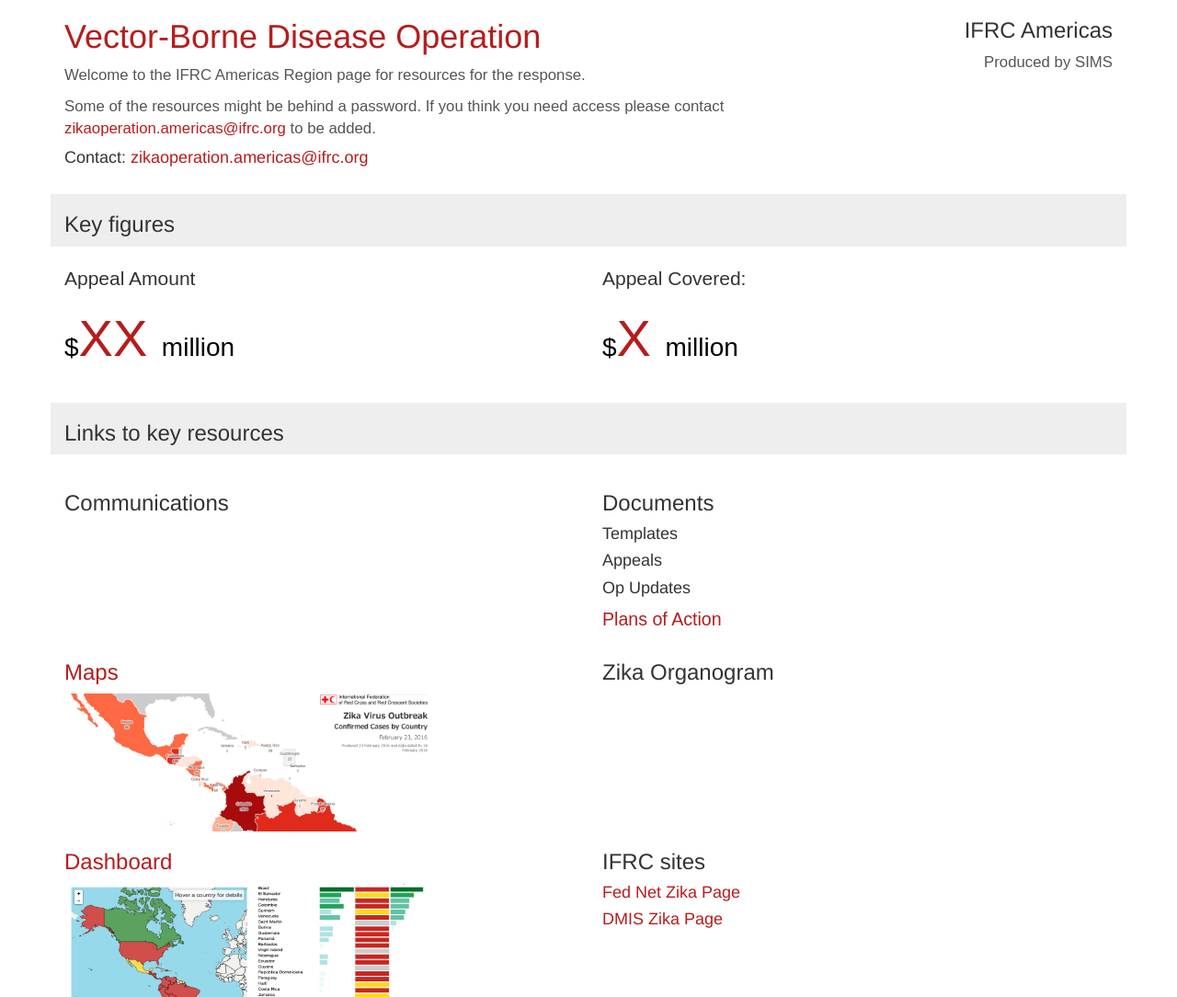
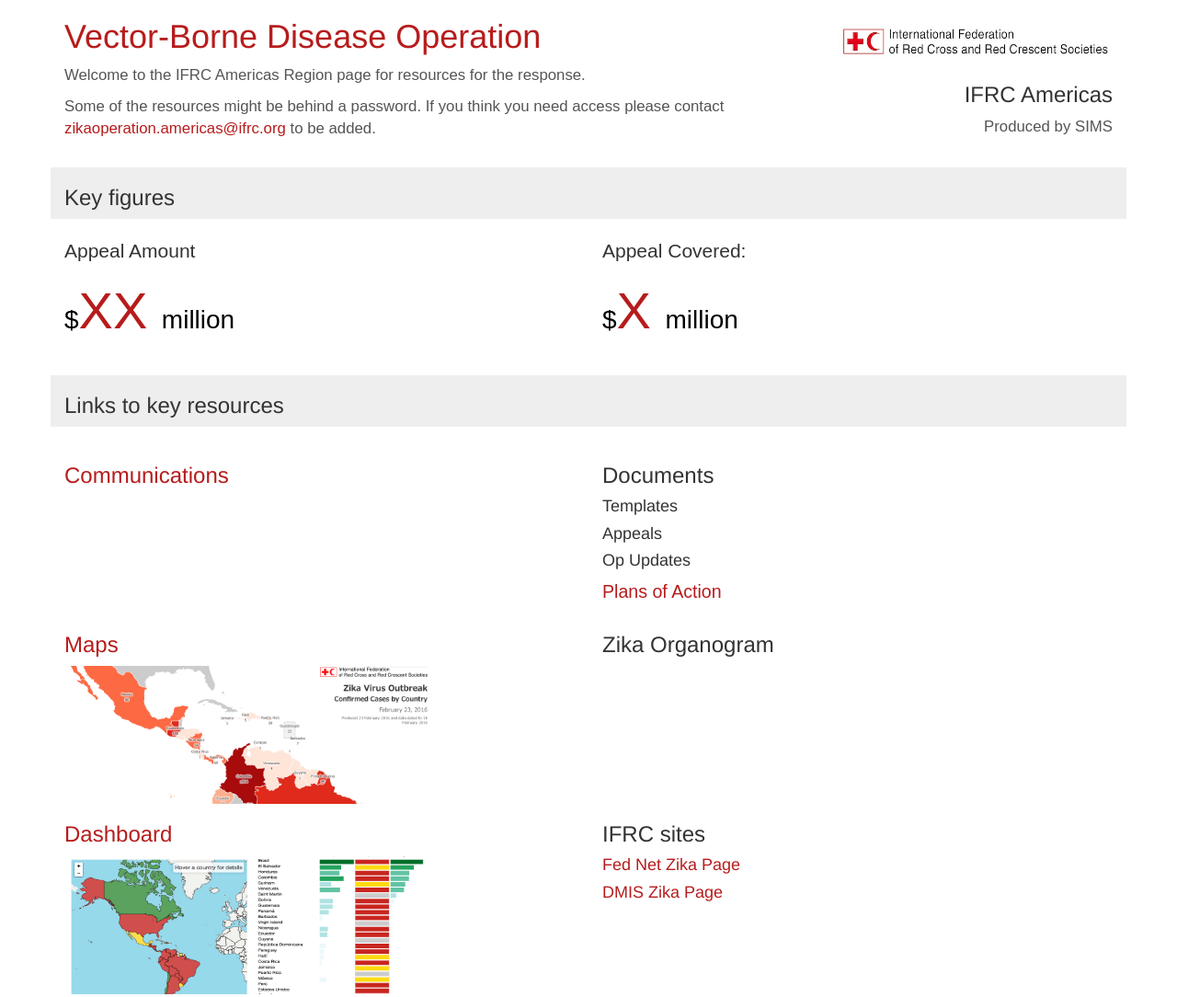
Before and after one commit to BrcMapsTeam/zika, a plain HTML site: page index.html in a window 1280 px wide. Shown: the top 1084 px of the page at 92% size. Drawn offline with Linux system fonts and the light colour scheme.

Commit message:
Add logo + updated links

```diff
--- a/css/site.css
+++ b/css/site.css
@@ -48,3 +48,7 @@ a:hover {
 h1 {
     color:#B71C1C;
 }
+
+#image {
+    margin-top:20px;
+}
--- a/index.html
+++ b/index.html
@@ -25,9 +25,9 @@
                     <h1>Vector-Borne Disease Operation</h1>
                     <p class="titledesc">Welcome to the IFRC Americas Region page for resources for the response.</p>
                     <p class="titledesc">Some of the resources might be behind a password.  If you think you need access please contact <a href="mailto:zikaoperation.americas@ifrc.org" target="_blank">zikaoperation.americas@ifrc.org</a> to be added.</p>
-                    <h4>Contact: <a href="mailto:zikaoperation.americas@ifrc.org" target="_blank">zikaoperation.americas@ifrc.org</a></h4>
                 </div>
                 <div class="col-md-4">
+                    <p id="image"class="rightalign"><img src="thumbs/ifrc.png" height="50" width="300"/></p>
                     <h3 class="rightalign">IFRC Americas</h3>
                     <p class="titledesc rightalign">Produced by SIMS</p>
                 </div>
@@ -52,7 +52,7 @@
             </div>
             <div class="row">
                 <div class="col-md-6 item">
-                    <h3>Communications
+                    <h3><a href="https://ifrcorg-my.sharepoint.com/personal/zikaoperation_americas_ifrc_org/Documents/IFRC_Zika_Operations_Shared_Folder/02_Communications" target="_blank">Communications</a></h3>
                 </div>
                 <div class="col-md-6 item">
                     <h3>Documents</h3>
@@ -64,8 +64,8 @@
             </div>
             <div class="row">
                 <div class="col-md-6 item">
-                    <h3><a href="https://ifrcorg-my.sharepoint.com/personal/padru_rit15_ifrc_org/Documents/IFRC%20Zika%20Operation%20Shared%20Folder/Maps" target="_blank">Maps</a></h3>
-                    <a href="https://ifrcorg-my.sharepoint.com/personal/padru_rit15_ifrc_org/Documents/IFRC%20Zika%20Operation%20Shared%20Folder/Maps" target="_blank"><img src="thumbs/map.png" height="150" width="400"/></a>
+                    <h3><a href="https://ifrcorg-my.sharepoint.com/personal/zikaoperation_americas_ifrc_org/Documents/IFRC_Zika_Operations_Shared_Folder/03_IM_Products_and_Data_Sets/Maps" target="_blank">Maps</a></h3>
+                    <a href="https://ifrcorg-my.sharepoint.com/personal/zikaoperation_americas_ifrc_org/Documents/IFRC_Zika_Operations_Shared_Folder/03_IM_Products_and_Data_Sets/Maps" target="_blank"><img src="thumbs/map.png" height="150" width="400"/></a>
                 </div>
                 <div class="col-md-6 item">
                     <h3>Zika Organogram</h3>
```
Also changed, not shown: thumbs/ifrc.png (added).
